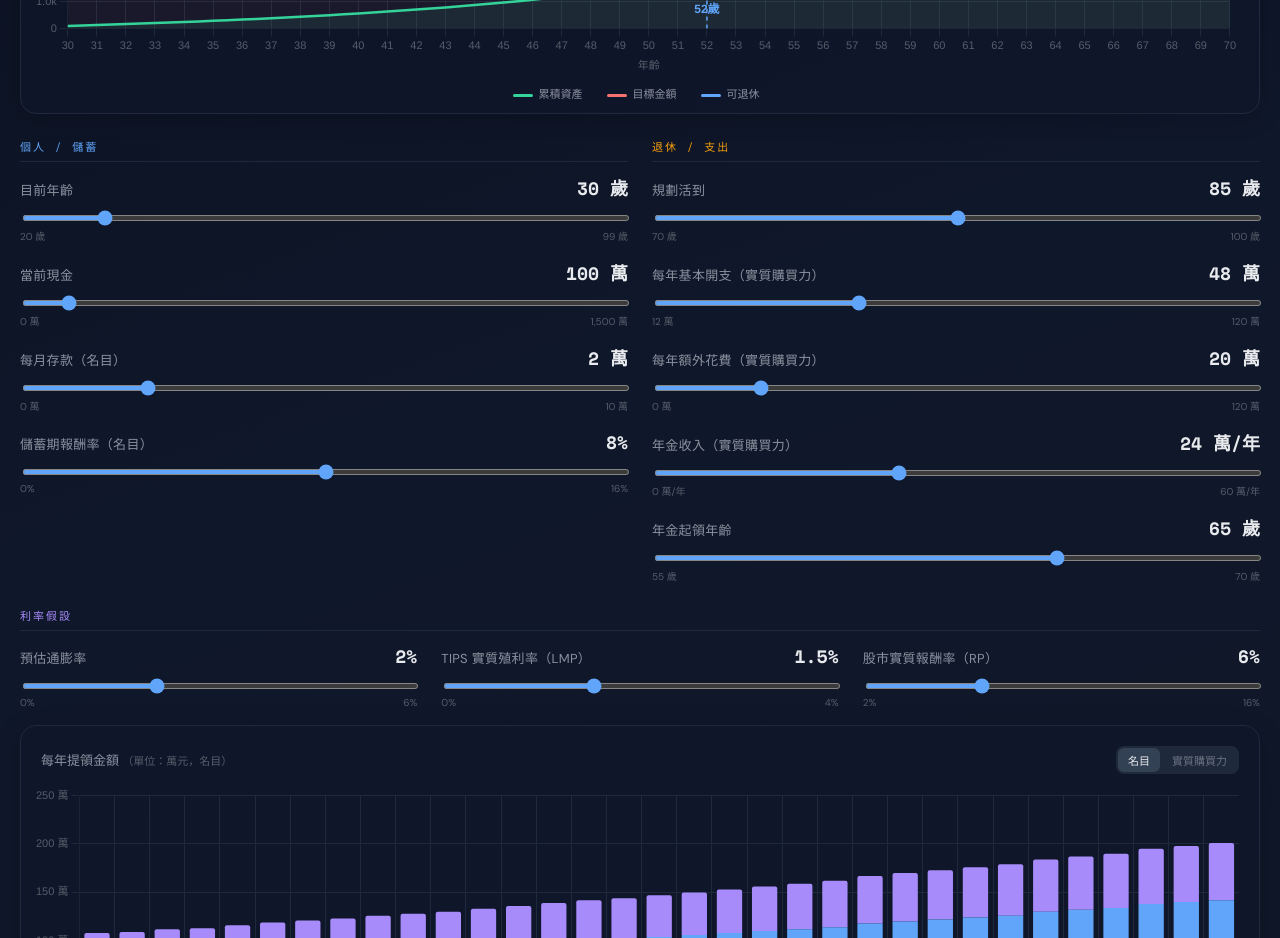
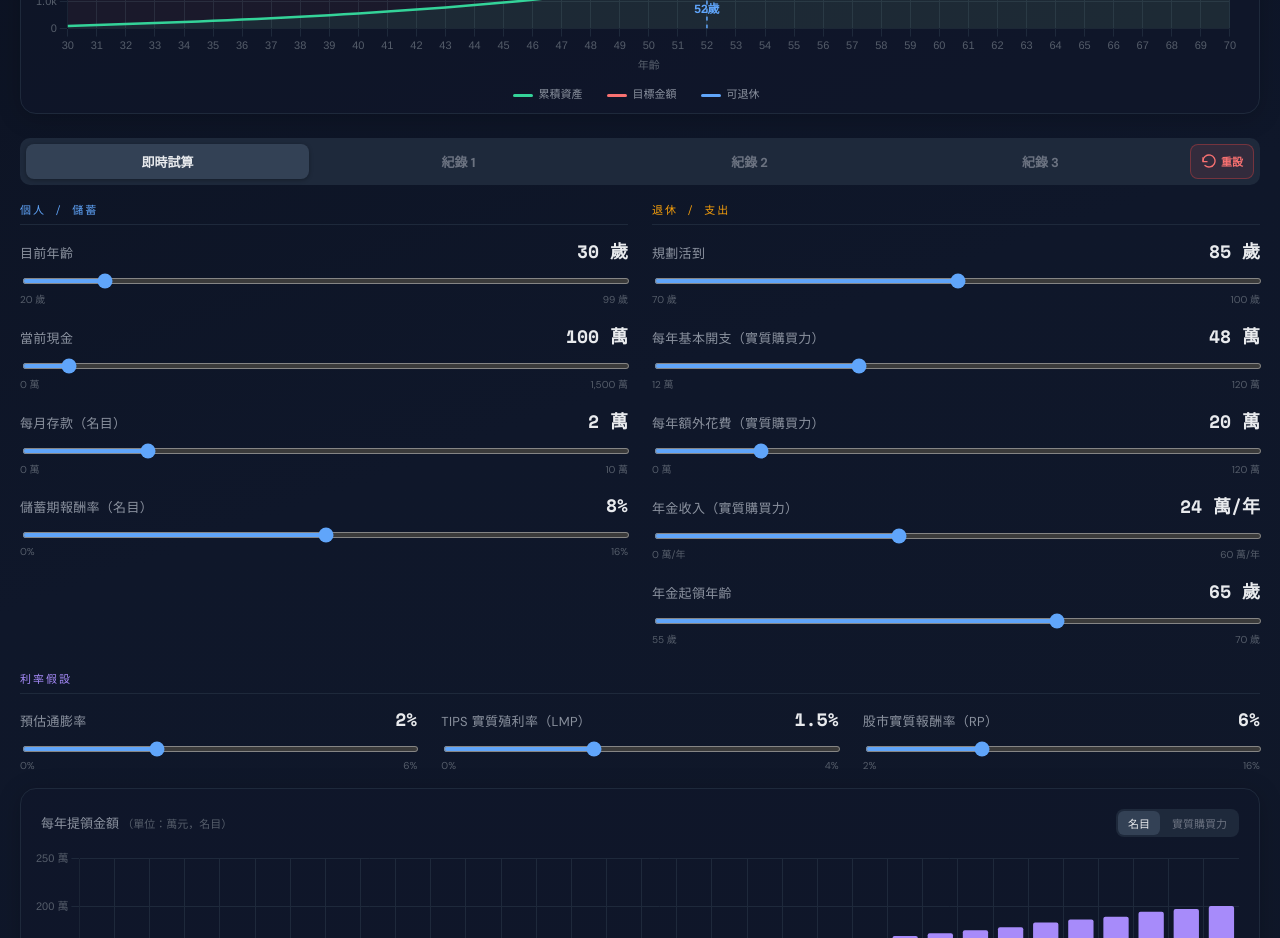
Before and after one commit to Roku-rgb/roku-rgb.github.io, a Vue app in the folder source/when-can-i-retire/: page / in a window 1280 px wide. Shown: the part 860-1798 px from the top of the page. Built offline with nearby package versions, Linux system fonts and the light colour scheme.

Commit message:
add cookies to record input

```diff
--- /dev/null
+++ b/source/when-can-i-retire/src/composables/useRecordSlots.ts
@@ -0,0 +1,176 @@
+import { ref, watch, onUnmounted, type Ref } from "vue";
+
+/** All input keys that should be saved/loaded */
+const INPUT_KEYS = [
+  "currentAge",
+  "currentCash",
+  "monthlySave",
+  "rSave",
+  "endAge",
+  "eBase",
+  "eExtra",
+  "pension",
+  "pensionAge",
+  "rLmp",
+  "rRp",
+  "inflation",
+] as const;
+
+type InputRefs = Record<(typeof INPUT_KEYS)[number], Ref<number>>;
+
+function cookieKey(slot: number) {
+  return `retire_record_${slot}`;
+}
+
+function readCookie(name: string): string | null {
+  const m = document.cookie.match(new RegExp(`(?:^|; )${name}=([^;]*)`));
+  return m ? decodeURIComponent(m[1]) : null;
+}
+
+function writeCookie(name: string, value: string) {
+  document.cookie = `${name}=${encodeURIComponent(value)};path=/;max-age=${60 * 60 * 24 * 365};SameSite=Lax`;
+}
+
+function deleteCookie(name: string) {
+  document.cookie = `${name}=;path=/;max-age=0;SameSite=Lax`;
+}
+
+function snapshot(inputs: InputRefs): Record<string, number> {
+  const o: Record<string, number> = {};
+  for (const k of INPUT_KEYS) o[k] = inputs[k].value;
+  return o;
+}
+
+function applySnapshot(inputs: InputRefs, snap: Record<string, number>) {
+  for (const k of INPUT_KEYS) {
+    if (k in snap) inputs[k].value = snap[k];
+  }
+}
+
+export function useRecordSlots(inputs: InputRefs) {
+  const activeSlot = ref(0); // 0 = 即時試算, 1-3 = 紀錄
+  let lastSavedJson = "";
+  /** 初始預設值，用於即時試算重設 */
+  const defaultSnap = snapshot(inputs);
+  let timer: ReturnType<typeof setInterval> | null = null;
+
+  /** 即時試算的備份，切到紀錄時保存、切回時還原 */
+  let liveBackup: Record<string, number> | null = null;
+
+  /** Check if a slot has saved data */
+  function slotHasData(slot: number): boolean {
+    return readCookie(cookieKey(slot)) !== null;
+  }
+
+  const slotFilled = ref([false, slotHasData(1), slotHasData(2), slotHasData(3)]);
+  /** true = 目前 inputs 與 cookie 中的資料不同（尚未保存） */
+  const slotDirty = ref(false);
+
+  function saveToSlot(slot: number) {
+    const json = JSON.stringify(snapshot(inputs));
+    writeCookie(cookieKey(slot), json);
+    lastSavedJson = json;
+    slotFilled.value[slot] = true;
+    slotDirty.value = false;
+  }
+
+  function loadFromSlot(slot: number) {
+    const raw = readCookie(cookieKey(slot));
+    if (raw) {
+      try {
+        applySnapshot(inputs, JSON.parse(raw));
+      } catch {
+        /* ignore bad data */
+      }
+    }
+    lastSavedJson = JSON.stringify(snapshot(inputs));
+    slotDirty.value = false;
+  }
+
+  // 即時偵測 inputs 變動 → 標記 dirty
+  watch(
+    INPUT_KEYS.map((k) => inputs[k]),
+    () => {
+      if (activeSlot.value >= 1) {
+        const current = JSON.stringify(snapshot(inputs));
+        slotDirty.value = current !== lastSavedJson;
+      }
+    },
+  );
+
+  function startAutoSave(slot: number) {
+    stopAutoSave();
+    lastSavedJson = JSON.stringify(snapshot(inputs));
+    slotDirty.value = false;
+    timer = setInterval(() => {
+      if (slotDirty.value) {
+        saveToSlot(slot);
+      }
+    }, 5_000);
+  }
+
+  function stopAutoSave() {
+    if (timer !== null) {
+      clearInterval(timer);
+      timer = null;
+    }
+  }
+
+  /** Switch active slot */
+  function switchSlot(slot: number) {
+    if (slot === activeSlot.value) return;
+
+    // 離開紀錄 slot 前先存檔
+    if (activeSlot.value >= 1) {
+      saveToSlot(activeSlot.value);
+    }
+    stopAutoSave();
+
+    // 從即時試算切出去 → 備份即時狀態
+    if (activeSlot.value === 0 && slot >= 1) {
+      liveBackup = snapshot(inputs);
+    }
+
+    activeSlot.value = slot;
+
+    if (slot === 0) {
+      // 切回即時試算 → 還原備份
+      if (liveBackup) {
+        applySnapshot(inputs, liveBackup);
+      }
+    } else {
+      // 切到紀錄 slot
+      if (slotHasData(slot)) {
+        loadFromSlot(slot);
+      } else {
+        // 首次使用此 slot — 存下目前的值
+        saveToSlot(slot);
+      }
+      startAutoSave(slot);
+    }
+  }
+
+  /** 重設當前 slot */
+  function resetSlot() {
+    const slot = activeSlot.value;
+
+    if (slot === 0) {
+      // 即時試算 → 還原為程式預設值
+      applySnapshot(inputs, defaultSnap);
+      liveBackup = null;
+    } else {
+      // 紀錄 slot → 清除 cookie、還原為即時試算備份
+      deleteCookie(cookieKey(slot));
+      slotFilled.value[slot] = false;
+      slotDirty.value = false;
+      if (liveBackup) {
+        applySnapshot(inputs, liveBackup);
+      }
+      lastSavedJson = JSON.stringify(snapshot(inputs));
+    }
+  }
+
+  onUnmounted(() => stopAutoSave());
+
+  return { activeSlot, slotFilled, slotDirty, switchSlot, resetSlot };
+}
--- a/source/when-can-i-retire/src/pages/RetirementCalculator.vue
+++ b/source/when-can-i-retire/src/pages/RetirementCalculator.vue
@@ -14,8 +14,10 @@ import WithdrawTable from "../components/WithdrawTable.vue";
 import PmtCalculator from "../components/PmtCalculator.vue";
 import SliderInput from "../components/SliderInput.vue";
 import SliderGroup from "../components/SliderGroup.vue";
+import { useRecordSlots } from "../composables/useRecordSlots";
 
 const inputs = defaultInputs();
+const { activeSlot, slotFilled, slotDirty, switchSlot, resetSlot } = useRecordSlots(inputs);
 const result = useRetirementCalc(inputs);
 const isNominal = ref(true);
 
@@ -71,6 +73,55 @@ watch(
       :inflation="inputs.inflation.value"
       :current-age="inputs.currentAge.value"
       v-model:is-nominal="isNominal" />
+
+    <!-- Record Slot Bar -->
+    <div class="record-bar">
+      <button
+        v-for="(label, idx) in ['即時試算', '紀錄 1', '紀錄 2', '紀錄 3']"
+        :key="idx"
+        class="record-btn"
+        :class="{
+          active: activeSlot === idx,
+          filled: idx >= 1 && slotFilled[idx],
+        }"
+        @click="switchSlot(idx)">
+        {{ label }}
+        <!-- 當前選中的紀錄 slot：dirty / saved -->
+        <svg
+          v-if="idx >= 1 && activeSlot === idx"
+          class="save-icon"
+          :class="slotDirty ? 'dirty' : 'saved'"
+          width="14" height="14" viewBox="0 0 24 24"
+          fill="none" stroke="currentColor" stroke-width="2.5"
+          stroke-linecap="round" stroke-linejoin="round">
+          <path v-if="!slotDirty" d="M5 12l5 5L20 7" />
+          <circle v-else cx="5" cy="12" r="2" fill="currentColor" stroke="none" />
+          <circle v-if="slotDirty" cx="12" cy="12" r="2" fill="currentColor" stroke="none" />
+          <circle v-if="slotDirty" cx="19" cy="12" r="2" fill="currentColor" stroke="none" />
+        </svg>
+        <!-- 非選中但有資料的紀錄 slot：saved -->
+        <svg
+          v-if="idx >= 1 && activeSlot !== idx && slotFilled[idx]"
+          class="save-icon saved"
+          width="14" height="14" viewBox="0 0 24 24"
+          fill="none" stroke="currentColor" stroke-width="2.5"
+          stroke-linecap="round" stroke-linejoin="round">
+          <path d="M5 12l5 5L20 7" />
+        </svg>
+      </button>
+      <!-- 重設按鈕 -->
+      <button
+        class="reset-btn"
+        @click="resetSlot()">
+        <svg width="16" height="16" viewBox="0 0 24 24"
+          fill="none" stroke="currentColor" stroke-width="2"
+          stroke-linecap="round" stroke-linejoin="round">
+          <path d="M3 12a9 9 0 1 1 3 6.75" />
+          <polyline points="3 7 3 13 9 13" />
+        </svg>
+        <span class="reset-tip">重設</span>
+      </button>
+    </div>
 
     <!-- Sliders: top row -->
     <div class="grid-2">
@@ -230,6 +281,77 @@ watch(
   color: #6b7280;
   margin-top: 4px;
 }
+.record-bar {
+  display: flex;
+  gap: 8px;
+  margin-bottom: 16px;
+  padding: 6px;
+  background: #1e293b;
+  border-radius: 10px;
+}
+.record-btn {
+  flex: 1;
+  padding: 8px 0;
+  border: none;
+  border-radius: 8px;
+  background: transparent;
+  color: #6b7280;
+  font-size: 13px;
+  font-family: "DM Sans", sans-serif;
+  font-weight: 600;
+  cursor: pointer;
+  transition: all 0.2s;
+  position: relative;
+}
+.record-btn:hover {
+  color: #94a3b8;
+  background: rgba(255, 255, 255, 0.04);
+}
+.record-btn.active {
+  background: #334155;
+  color: #e8eaed;
+  box-shadow: 0 1px 4px rgba(0, 0, 0, 0.3);
+}
+.reset-btn {
+  display: flex;
+  align-items: center;
+  justify-content: center;
+  gap: 4px;
+  padding: 0 10px;
+  flex-shrink: 0;
+  border: 1px solid rgba(239, 68, 68, 0.35);
+  border-radius: 8px;
+  background: rgba(239, 68, 68, 0.1);
+  color: #f87171;
+  cursor: pointer;
+  transition: all 0.2s;
+}
+.reset-btn:hover {
+  color: #fca5a5;
+  background: rgba(239, 68, 68, 0.25);
+  border-color: rgba(239, 68, 68, 0.5);
+}
+.reset-tip {
+  font-size: 11px;
+  font-weight: 600;
+  font-family: "DM Sans", sans-serif;
+}
+.save-icon {
+  margin-left: 4px;
+  vertical-align: middle;
+  transition: color 0.3s;
+}
+.save-icon.saved {
+  color: #34d399;
+}
+.save-icon.dirty {
+  color: #fbbf24;
+  animation: pulse-dirty 1.2s ease-in-out infinite;
+}
+@keyframes pulse-dirty {
+  0%, 100% { opacity: 1; }
+  50% { opacity: 0.4; }
+}
 .grid-2 {
   display: grid;
   grid-template-columns: 1fr 1fr;
```
Also changed, not shown: 1 other file (tests, documents, lock files or other folders).
